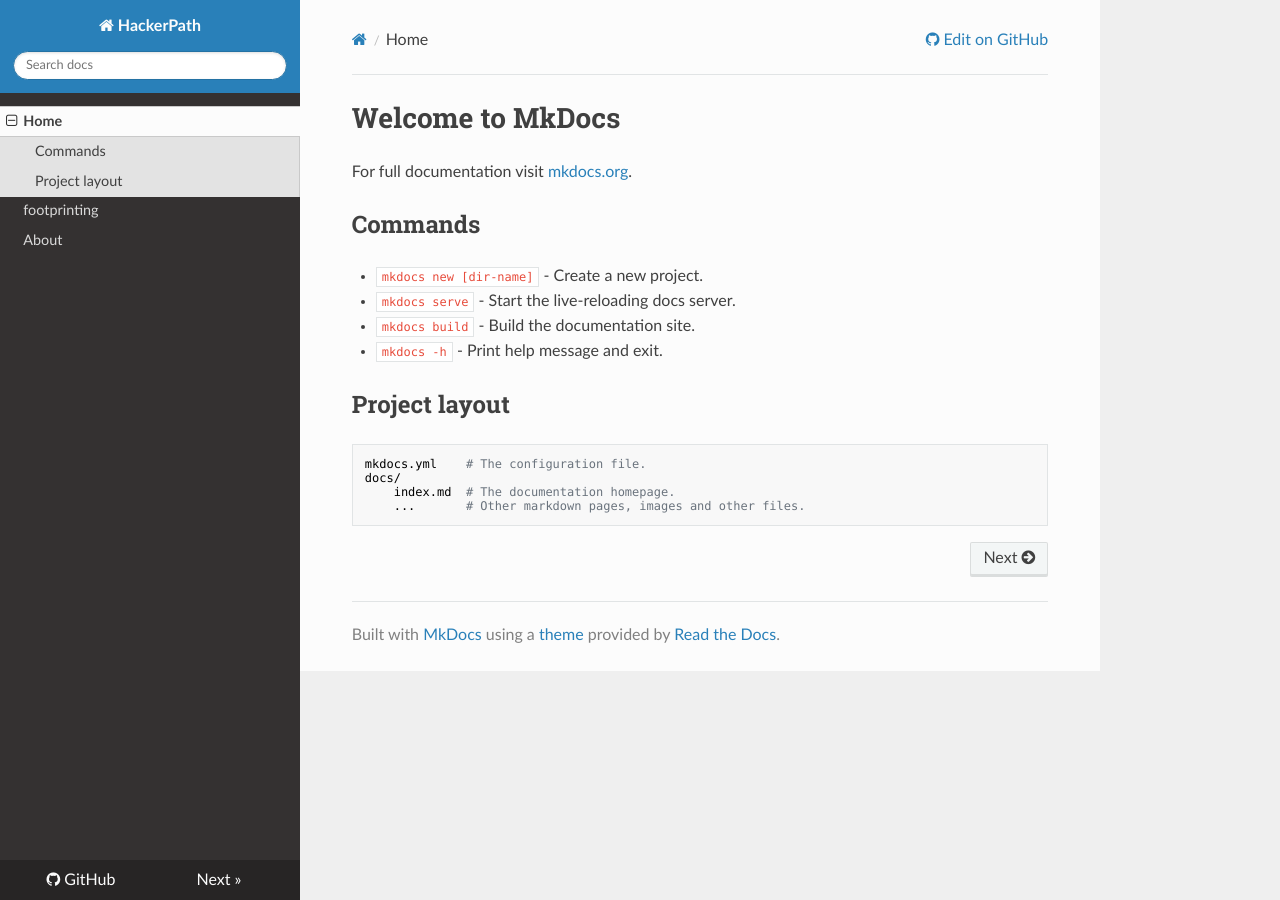
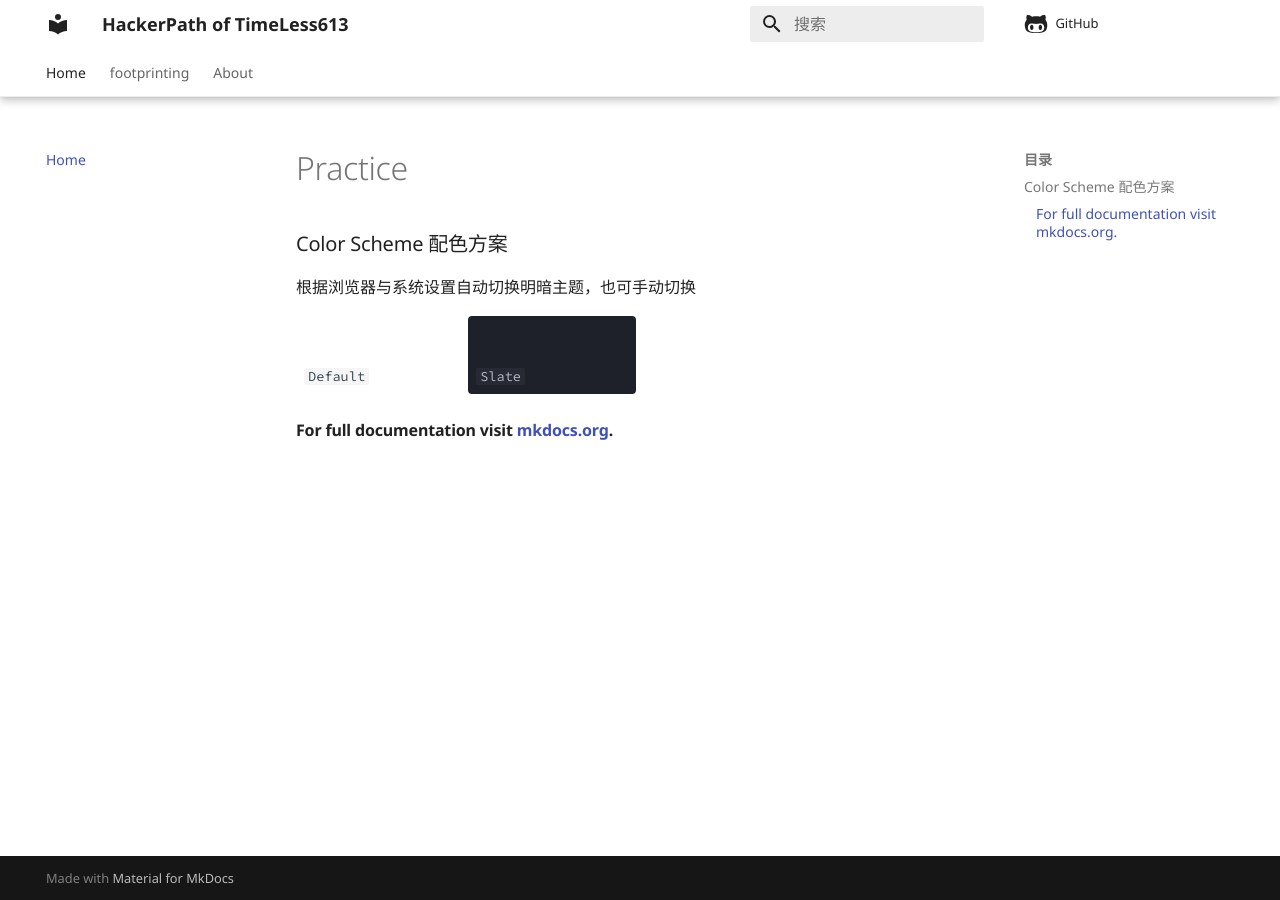
Before and after one commit to TimeLess613/kiwi, an MkDocs documentation site: the page built from docs/index.md, in a window 1280 px wide. Built offline with MkDocs 1.6.1 and Material for MkDocs 9.7.7, drawn with Linux system fonts in a browser that asks for light colours; nearby versions of some CDN libraries; comment, search, counter and statistics services are not loaded.

Commit message:
modify layout

```diff
--- a/docs/index.md
+++ b/docs/index.md
@@ -1,17 +1,44 @@
-# Welcome to MkDocs
+# Practice
 
-For full documentation visit [mkdocs.org](https://www.mkdocs.org).
 
-## Commands
 
-* `mkdocs new [dir-name]` - Create a new project.
-* `mkdocs serve` - Start the live-reloading docs server.
-* `mkdocs build` - Build the documentation site.
-* `mkdocs -h` - Print help message and exit.
+### Color Scheme 配色方案
 
-## Project layout
+根据浏览器与系统设置自动切换明暗主题，也可手动切换
+<div class="tx-switch">
+  <button data-md-color-scheme="default"><code>Default</code></button>
+  <button data-md-color-scheme="slate"><code>Slate</code></button>
+</div>
+<script>
+  var buttons = document.querySelectorAll("button[data-md-color-scheme]")
+  Array.prototype.forEach.call(buttons, function(button) {
+    button.addEventListener("click", function() {
+      document.body.dataset.mdColorScheme = this.dataset.mdColorScheme;
+      localStorage.setItem("data-md-color-scheme",this.dataset.mdColorScheme);
+    })
+  })
+</script>
 
-    mkdocs.yml    # The configuration file.
-    docs/
-        index.md  # The documentation homepage.
-        ...       # Other markdown pages, images and other files.
+
+<style>
+  button[data-md-color-scheme]{
+    width: 8.4rem;
+    margin-bottom: .4rem;
+    padding: 2.4rem .4rem .4rem;
+    transition: background-color .25s,opacity .25s;
+    border-radius: .2rem;
+    color: #fff;
+    font-size: .8rem;
+    text-align: left;
+    cursor: pointer;
+  }
+  button[data-md-color-scheme='default']{
+    background-color: hsla(0, 0%, 100%, 1);
+  }
+  button[data-md-color-scheme='slate']{
+    background-color: var(--md-default-bg-color);
+  }
+</style>
+
+
+#### For full documentation visit [mkdocs.org](https://www.mkdocs.org).
--- a/mkdocs.yml
+++ b/mkdocs.yml
@@ -1,9 +1,40 @@
-site_name: HackerPath
+site_name: HackerPath of TimeLess613
 # site_url:
 site_author: TimeLess613
 repo_url: https://github.com/TimeLess613/kiwi
-theme: readthedocs
+edit_uri: https://github.com/TimeLess613/kiwi/tree/main/docs
+
 nav:
   - Home: index.md
-  - footprinting: footprinting/nmap.md
+  - footprinting:
+      - 被动:
+          - 搜索引擎: ''
+          - etc.: ''
+      - 主动:
+        - nmap: footprinting/nmap.md
   - About: about.md
+
+
+theme:
+  name: material
+  language: zh
+  palette:
+    primary: white
+    accent: red
+    scheme: preference
+  icon:
+    repo: fontawesome/brands/github-alt
+  # logo: static/img/logo.png
+  features:
+    - navigation.tabs
+    - navigation.tabs.sticky
+    - search.suggest
+    - search.highlight
+    - search.share
+  font:
+    text: Noto Sans
+    code: Source Code Pro
+plugins:
+  - search
+  # - minify:
+  #     minify_html: true
```
Also changed, not shown: docs/about.md (+1 -0 lines).
